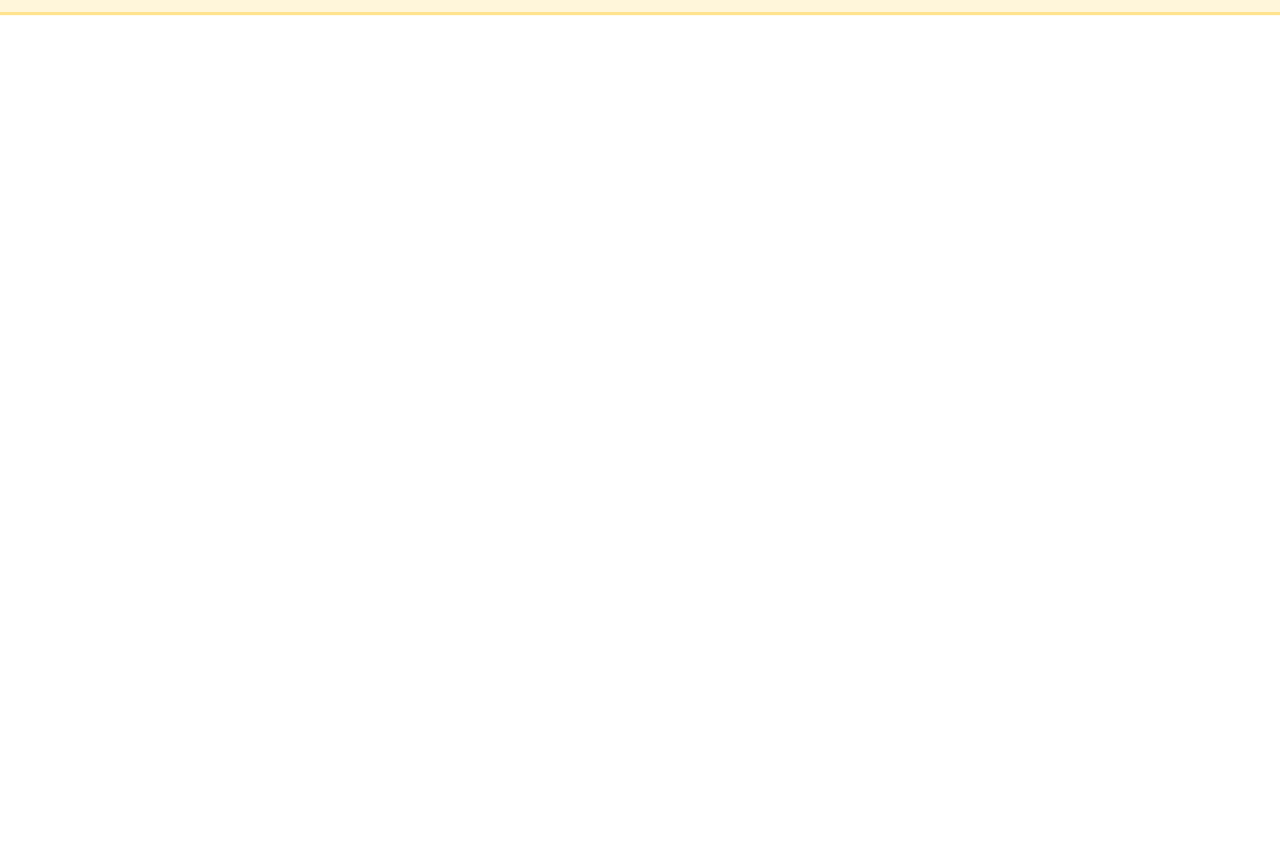
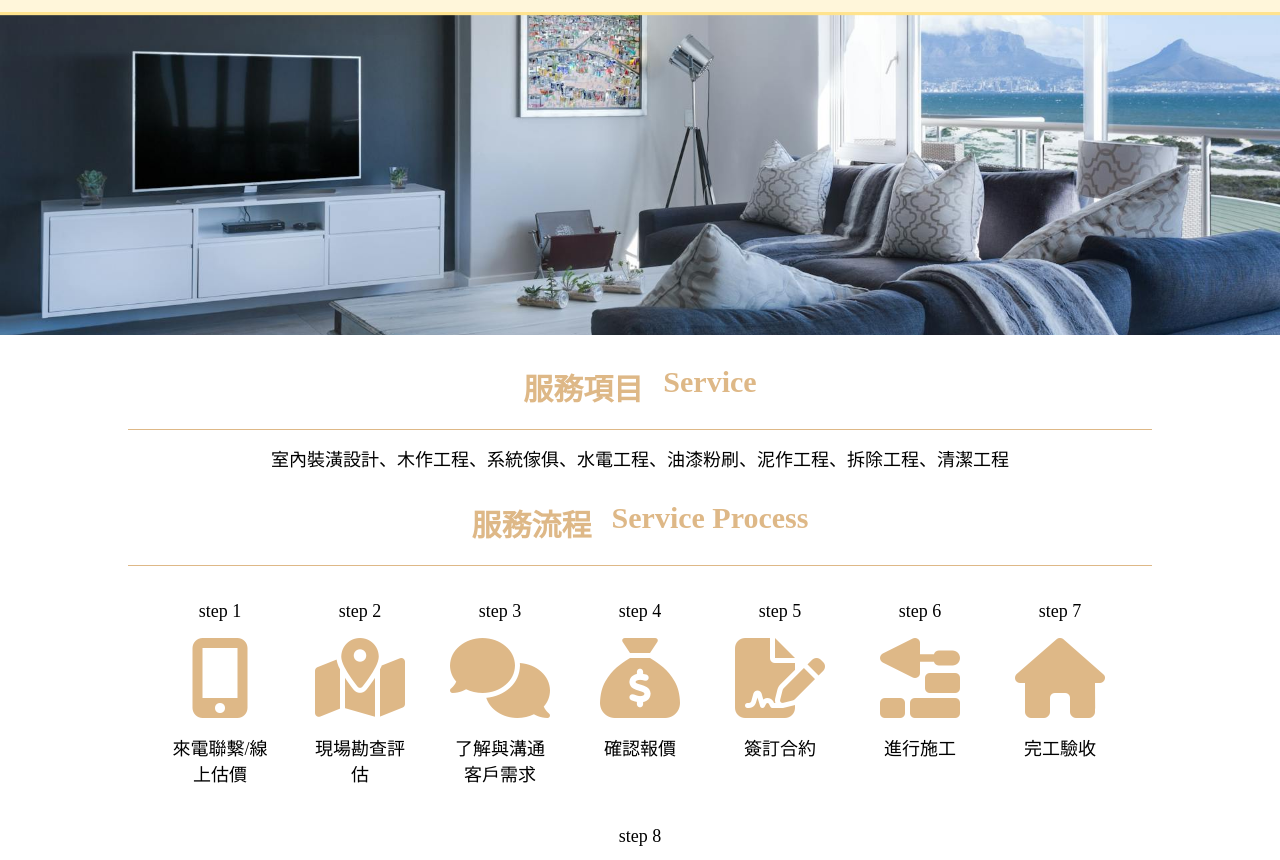
Before and after one commit to Eddie110102/design-dabau, a plain HTML site: page service.html in a window 1280 px wide. Shown: the part 65-925 px from the top of the page. Before the commit the page ends 800 px from the top, so only its background shows below. Drawn offline with Linux system fonts and the light colour scheme; a web font is replaced by a local one.

Commit message:
[complete] service page

```diff
--- a/service.html
+++ b/service.html
@@ -18,12 +18,68 @@
     <!-- 共用樣式 -->
     <link rel="stylesheet" href="./styles/default.css" />
     <!-- 各自頁面樣式 -->
-    <link rel="stylesheet" href="./styles/index.css" />
+    <link rel="stylesheet" href="./styles/service.css" />
   </head>
   <body>
     <header id="header"></header>
-
-    <main></main>
+    <figure class="carousel">
+      <img src="./images/service-1.jpg" alt="" />
+      <figcaption></figcaption>
+    </figure>
+    <main>
+      <section>
+        <h2 class="title"><span>服務項目</span><span>Service</span></h2>
+        <ul class="service-list top-line">
+          <li>室內裝潢設計、</li>
+          <li>木作工程、</li>
+          <li>系統傢俱、</li>
+          <li>水電工程、</li>
+          <li>油漆粉刷、</li>
+          <li>泥作工程、</li>
+          <li>拆除工程、</li>
+          <li>清潔工程</li>
+        </ul>
+      </section>
+      <section>
+        <h2 class="title"><span>服務流程</span><span>Service Process</span></h2>
+        <ul class="service-list service-process top-line">
+          <li>
+            <span>step 1</span>
+            <i class="fa-solid fa-mobile-screen-button"></i
+            ><span>來電聯繫/線上估價</span>
+          </li>
+          <li>
+            <span>step 2</span>
+            <i class="fa-solid fa-map-location-dot"></i
+            ><span>現場勘查評估</span>
+          </li>
+          <li>
+            <span>step 3</span>
+            <i class="fa-solid fa-comments"></i><span>了解與溝通客戶需求</span>
+          </li>
+          <li>
+            <span>step 4</span>
+            <i class="fa-solid fa-sack-dollar"></i><span>確認報價</span>
+          </li>
+          <li>
+            <span>step 5</span>
+            <i class="fa-solid fa-file-signature"></i><span>簽訂合約</span>
+          </li>
+          <li>
+            <span>step 6</span>
+            <i class="fa-solid fa-trowel-bricks"></i><span>進行施工</span>
+          </li>
+          <li>
+            <span>step 7</span>
+            <i class="fa-solid fa-house"></i><span>完工驗收</span>
+          </li>
+          <li>
+            <span>step 8</span>
+            <i class="fa-solid fa-screwdriver-wrench"></i><span>後續保固</span>
+          </li>
+        </ul>
+      </section>
+    </main>
 
     <footer></footer>
 
--- /dev/null
+++ b/styles/service.css
@@ -0,0 +1,71 @@
+.carousel {
+  height: 50vh;
+  overflow: hidden;
+}
+
+.carousel img {
+  width: 100%;
+  height: 100%;
+  object-fit: cover;
+}
+
+.title {
+  font-weight: bold;
+  min-width: 300px;
+  font-size: 30px;
+  display: flex;
+  margin: 30px auto 20px;
+  justify-content: center;
+  column-gap: 20px;
+  word-wrap: nowrap;
+  color: burlywood;
+  flex-direction: column;
+}
+
+.title span {
+  text-align: center;
+}
+
+@media screen and (min-width: 992px) {
+  .title {
+    flex-direction: row;
+  }
+}
+
+.top-line {
+  padding-top: 15px;
+  border-top: 1px solid burlywood;
+}
+
+.service-list {
+  text-align: center;
+  font-size: 18px;
+  width: 80%;
+  margin: 0 auto 20px;
+  display: flex;
+  flex-wrap: wrap;
+  justify-content: center;
+  list-style: none;
+}
+
+.service-process > li {
+  display: flex;
+  flex-direction: column;
+  gap: 1rem;
+  width: 100px;
+  margin: 20px;
+  padding-bottom: 20px;
+  border-bottom: 5px solid burlywood;
+}
+
+.service-process i {
+  font-size: 80px;
+  color: burlywood;
+}
+
+@media screen and (min-width: 992px) {
+  .service-process > li {
+    padding-bottom: 0;
+    border-bottom: none;
+  }
+}
```
Also changed, not shown: images/service-2.jpg (added).
